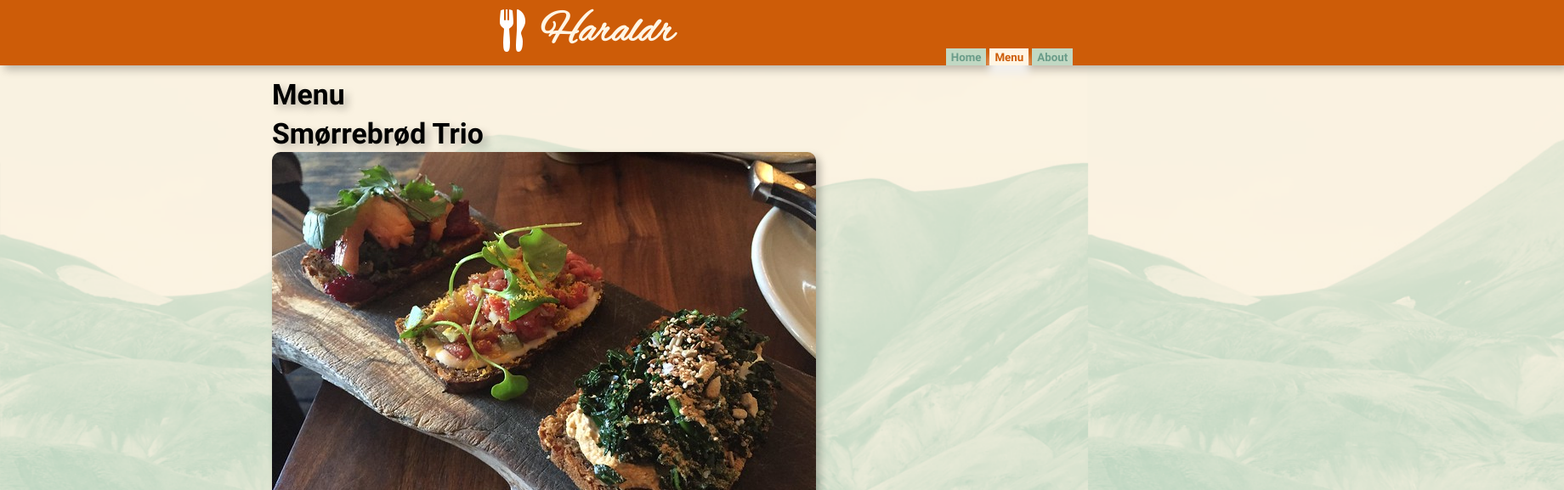
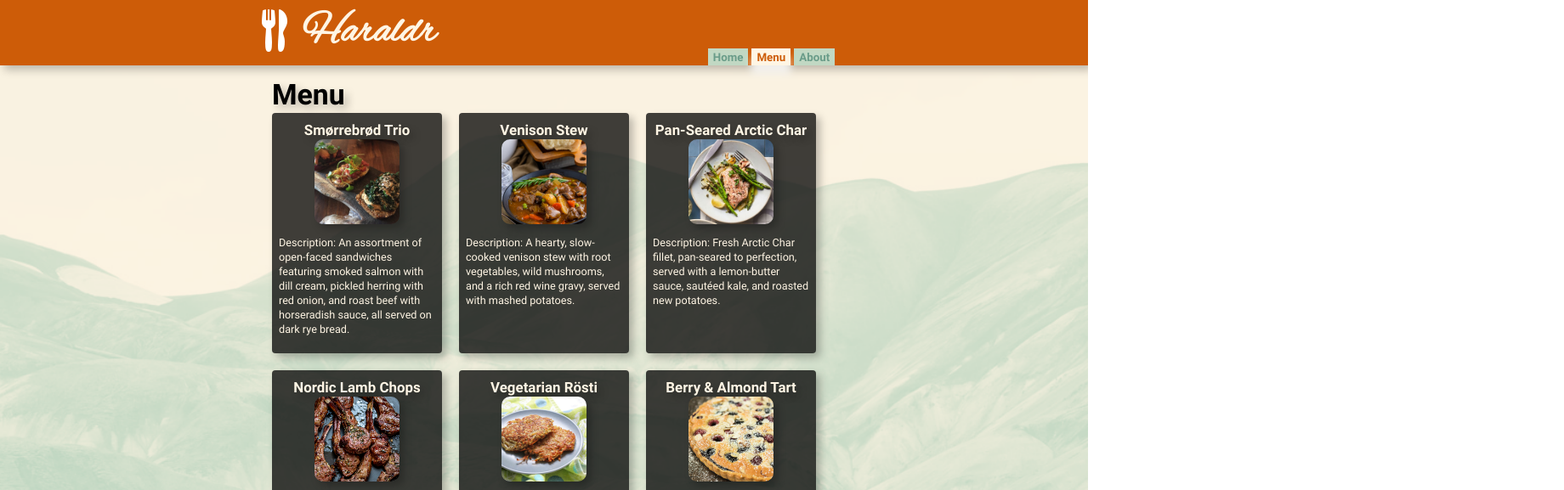
Before and after one commit to TEKKSUNN/restaurant-page, a website built with webpack: page src/template.html in a window 1280 px wide. Both pictures are taken after a click on the button "Menu". Shown: the top 577 px of the page at 85% size, 1840 px wide, since content can reach past the window. Built offline with nearby package versions, Linux system fonts and the light colour scheme.

Commit message:
Style menu

```diff
--- a/src/stylesheets/styles.css
+++ b/src/stylesheets/styles.css
@@ -24,6 +24,7 @@ body {
     --shadow: rgba(0, 0, 0, 0.25);
     --mild-shadow: 5px 5px 10px var(--shadow);
     --bottom-white-shadow: 0 10px 10px rgba(255, 255, 255, 0.75);
+    --strong-shadow: rgba(0, 0, 0, 0.75);
 }
 
 #restaurant-info {
@@ -146,3 +147,34 @@ a:hover {
 #content.about .paragraph {
     font-size: 1.5ex;
 }
+
+.menu .content-img {
+    height: 100px;
+    width: 100px;
+}
+
+.menu .items .heading {
+    font-size: 2ex;
+}
+
+.menu .items .paragraph {
+    font-size: 1.5ex;
+}
+
+.menu .items {
+    display: grid;
+    grid-auto-rows: 1fr;
+    grid-template-columns: repeat(auto-fill, minmax(200px, 1fr));
+    gap: 20px;
+}
+
+.menu .item {
+    background-color: var(--strong-shadow);
+    box-shadow: var(--mild-shadow);
+    color: var(--secondary-color);
+    padding: 8px;
+    border-radius: 4px;
+    display: flex;
+    flex-direction: column;
+    align-items: center;
+}
```
